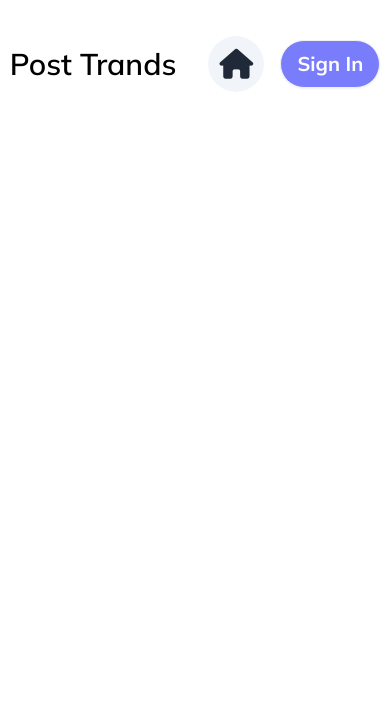
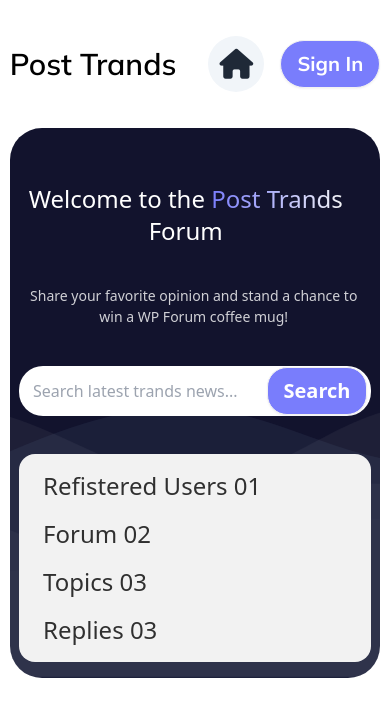
Before and after one commit to MILON-2377/retto-forum-assignment-5, a plain HTML site: page index.html in a window 390 px wide. Drawn offline with nearby package versions, Linux system fonts and the light colour scheme.

Commit message:
make responsive banner

```diff
--- a/index.html
+++ b/index.html
@@ -53,6 +53,31 @@
         </nav>
     </header>
 
+    <!-- main section -->
+    <main>
+        <!-- banner section -->
+        <section>
+            <div class="w-[95%] flex flex-col justify-between py-4 lg:flex-row lg:items-center lg:justify-evenly h-[550px] bg-[#12132D] rounded-[32px] bg-[url('images/bgbanner.png')] bg-no-repeat bg-bottom mx-auto">
+                <div class="flex h-[60%] lg:p-8 lg:gap-6 flex-col justify-evenly lg:items-center">
+                    <h2 class="text-2xl w-[95%] text-center lg:text-left lg:w-[80%] lg:text-6xl text-white font-medium">Welcome to the <span class="bg-gradient-to-r from-[#797DFC] to-gray-100 bg-clip-text text-transparent">Post Trands</span> Forum</h2>
+                    <p class="text-[14px] lg:text-xl lg:text-left w-[95%] lg:w-[80%] text-center ml-2 font-medium text-[#FFFFFFCC]">Share your favorite opinion and stand a chance to win a WP Forum coffee mug!</p>
+                    <div class="w-[95%] lg:w-[60%] lg:ml-[10%] mx-auto lg:float-start hg:w-[400px] h-[50px] bg-white rounded-3xl flex items-center justify-evenly">
+                        <input class="w-full px-2 ml-[6px] border-none flex-1 outline-none" type="text" placeholder="Search latest trands news...">
+                        <button class="btn text-white mr-1 bg-[#797DFC] hover:bg-[#797DFCCC] rounded-[20px] text-xl w-[100px]">Search</button>
+                    </div>
+                </div>
+
+                <ul class="menu bg-base-200 w-[95%] mx-auto lg:w-[371px] lg:h-[288px] rounded-box flex justify-evenly">
+                    <li><a class="text-2xl font-medium text-black opacity-80">Refistered Users 01</a></li>
+                    <li><a class="text-2xl font-medium text-black opacity-80">Forum 02</a></li>
+                    <li><a class="text-2xl font-medium text-black opacity-80">Topics 03</a></li>
+                    <li><a class="text-2xl font-medium text-black opacity-80">Replies 03</a></li>
+                    </ul>
+
+            </div>
+        </section>
+    </main>
+
 
     <script src="script/trands-post.js"></script>
 </body>
```
